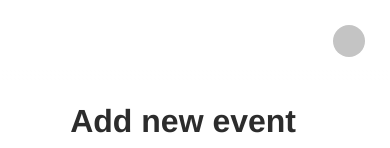
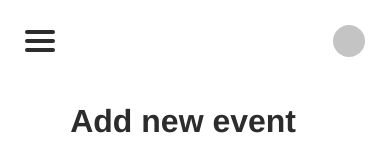
Before and after one commit to nickf33/ZW227894_TT284_EMA, a plain HTML site: page q2a.html in a window 390 px wide. Shown: the top 148 px of the page. Drawn offline with Linux system fonts and the light colour scheme; files that its build step writes are made by us from their sources.

Commit message:
Mobile menu added
Mobile menu icon inserted for lower breakpoints to utilise.

```diff
--- a/q2a.html
+++ b/q2a.html
@@ -8,6 +8,11 @@
 <body>
   <!-- Navigation starts, includes side and top areas -->
   <!-- Side nav -->
+  <div class="mobile-menu-icon">
+    <div class="mm-line"></div>
+    <div class="mm-line"></div>
+    <div class="mm-line"></div>
+  </div>
 
   <div class="side-nav">
       <div class="logo-wrap">
```
